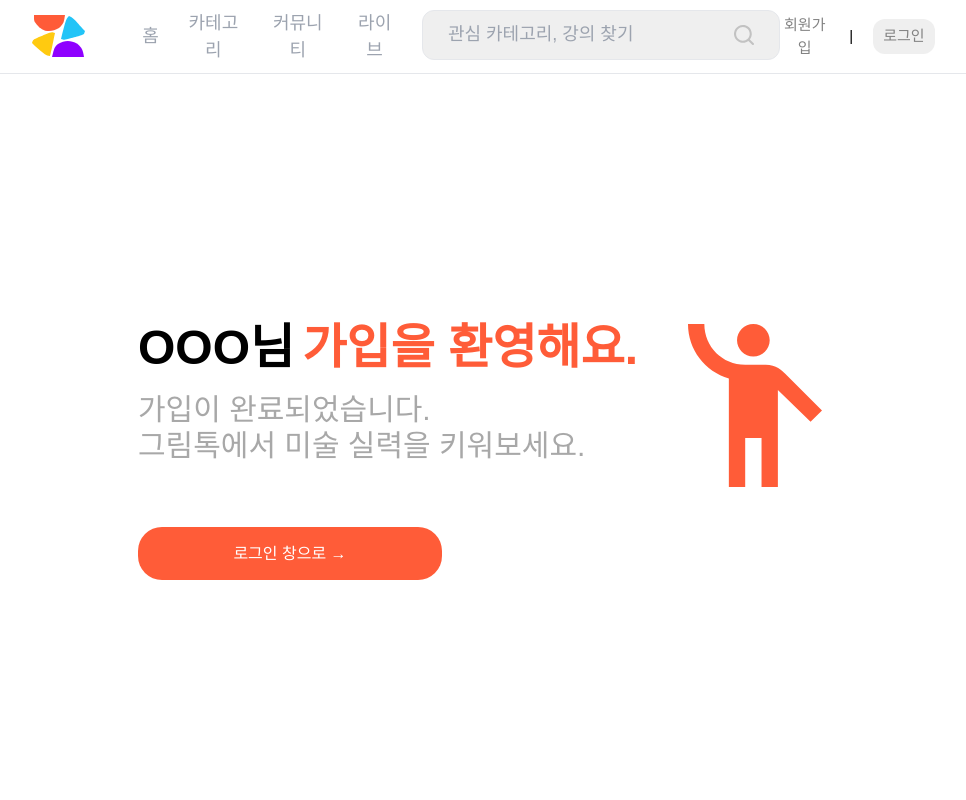
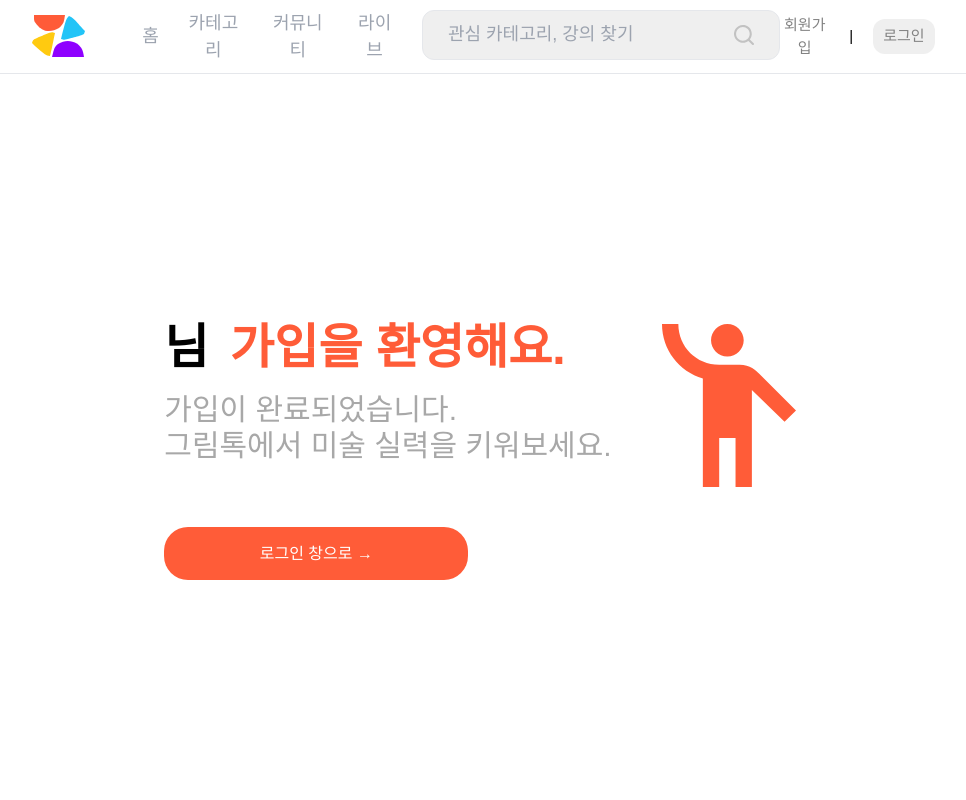
Before and after one commit to dnwnsrb11/grimtalk, a React (Vite) app: page /signup-success in a window 1280 px wide. Shown: the top 800 px of the page, without its empty margins (160-1126 px from the left). Built offline with nearby package versions, Linux system fonts and the light colour scheme; a web font is replaced by a local one.

Commit message:
feat:회원가입 성공 페이지 닉네임 파람스 전달

```diff
--- a/src/routes/pages/SignupPage.jsx
+++ b/src/routes/pages/SignupPage.jsx
@@ -31,7 +31,7 @@ export const SignupPage = () => {
       // 회원가입 성공 시
       // 페이지 이동
       if (data.body.code === 200) {
-        navigate('/signup-success');
+        navigate('/signup-success', { state: { nickname: nickname } });
       } else {
         // 회원가입 실패 시
         // 에러 처리
--- a/src/routes/pages/SignupSuccessPage.jsx
+++ b/src/routes/pages/SignupSuccessPage.jsx
@@ -1,11 +1,12 @@
 import { AnimatePresence, motion } from 'motion/react';
-import { useNavigate } from 'react-router-dom';
+import { useLocation, useNavigate } from 'react-router-dom';
 
 import { LoginHi } from '@/components/common/icons';
 
 export const SignupSuccessPage = () => {
   const navigate = useNavigate();
-
+  const location = useLocation();
+  console.log(location);
   return (
     <AnimatePresence>
       <motion.div
@@ -30,7 +31,7 @@ export const SignupSuccessPage = () => {
               transition={{ duration: 0.6, delay: 0.8 }}
             >
               <h1 className="mb-[20px]">
-                <span className="mr-2 text-5xl font-bold">OOO님</span>
+                <span className="mr-2 text-5xl font-bold">{location?.state?.nickname}님 </span>
                 <span className="text-5xl font-bold text-primary-color">가입을 환영해요.</span>
               </h1>
               <p className="text-3xl text-[#A8A8A8]">가입이 완료되었습니다.</p>
```
